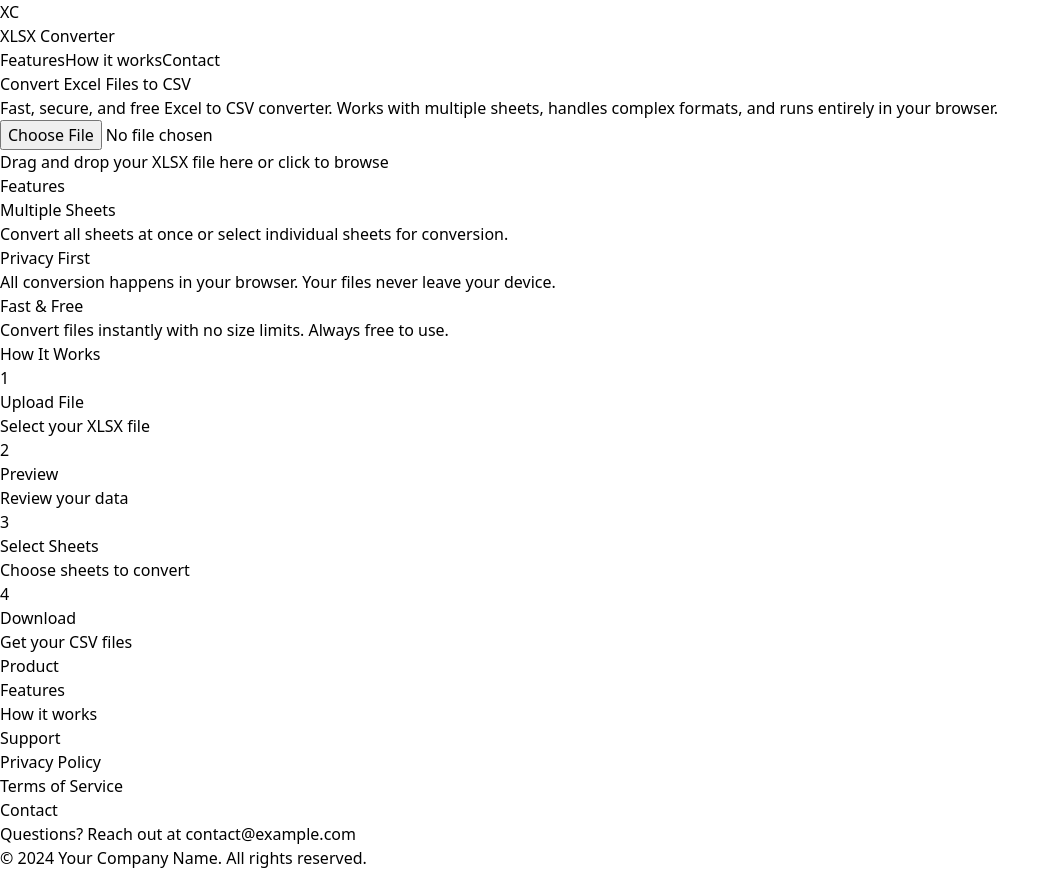
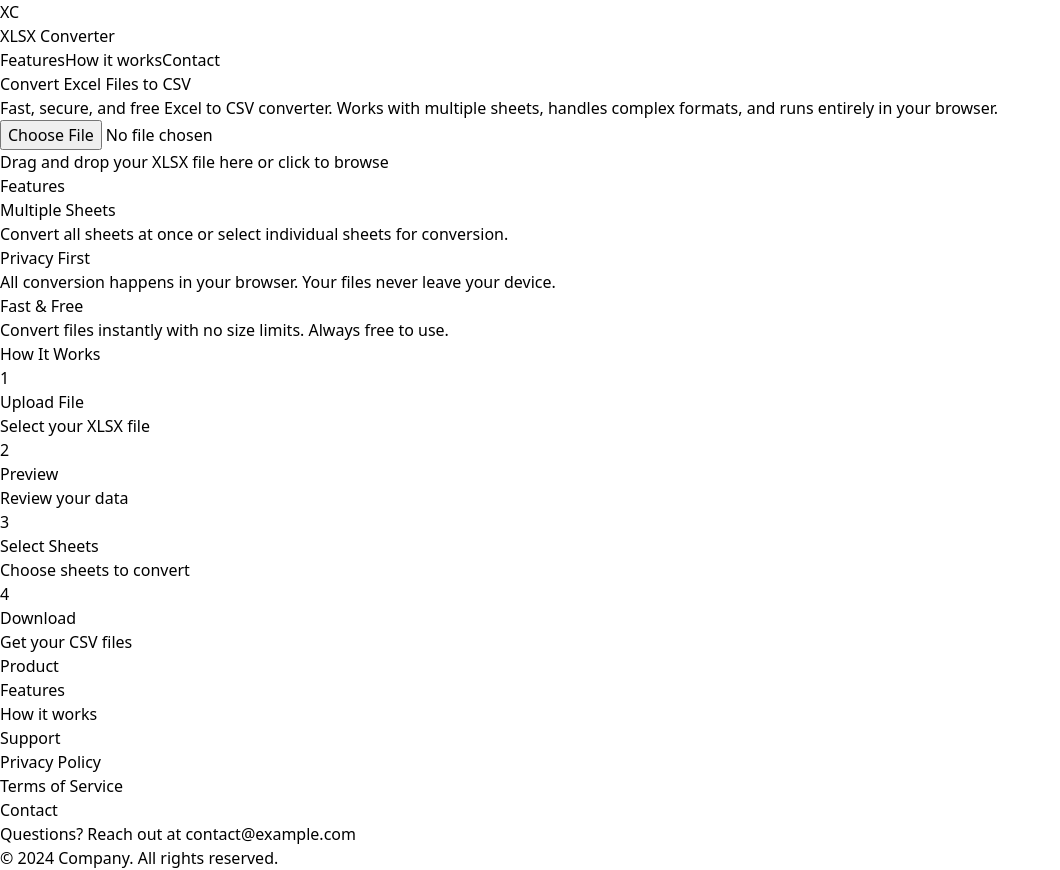
Before and after one commit to igorsrdanovic/xlsx-to-csv, a React (Vite) app: page / in a window 1280 px wide. Shown: the whole page, without its empty margins (0-1060 px from the left). Built offline with nearby package versions, Linux system fonts and the light colour scheme.

Commit message:
UI update - remove company name

```diff
--- a/src/components/XLSXConverter.jsx
+++ b/src/components/XLSXConverter.jsx
@@ -321,7 +321,7 @@ const XLSXConverter = () => {
           </div>
           <div className="mt-8 border-t border-gray-200 pt-8">
             <p className="text-base text-gray-400 text-center">
-              &copy; {new Date().getFullYear()} Your Company Name. All rights reserved.
+              &copy; {new Date().getFullYear()} Company. All rights reserved.
             </p>
           </div>
         </div>
```
